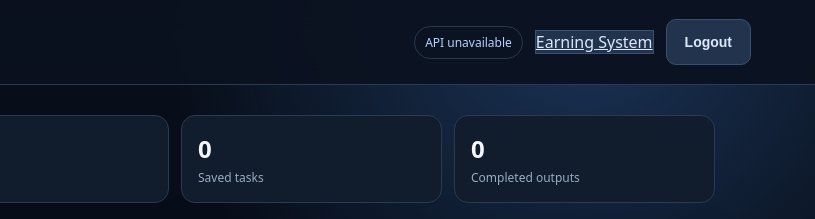
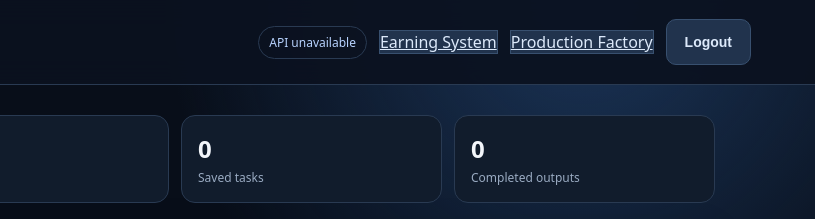
Before and after one commit to aiagent882520-cell/SINTU-AI-YOUTUBE-STUDIO, a plain HTML site: page app/static/index.html in a window 1280 px wide. Shown: the top 219 px of the page, 465-1280 px from the left. Drawn offline with Linux system fonts and the light colour scheme; no server answers.

Commit message:
feat: link production factory dashboard from studio home

```diff
--- a/app/static/index.html
+++ b/app/static/index.html
@@ -18,7 +18,7 @@
 <body>
   <header class="top">
     <div><img src="/static/brand-logo.svg" alt="SINTU AI YOUTUBE STUDIO" style="width:68px;height:52px;object-fit:contain;margin-right:12px"><div><h1>SINTU AI YOUTUBE STUDIO</h1><p>AI Video Production Workspace</p></div></div>
-    <div class="actions"><span id="health" class="status" role="status">Connecting…</span><a class="secondary" href="/earnings">Earning System</a><button id="logout" class="secondary" type="button">Logout</button></div>
+    <div class="actions"><span id="health" class="status" role="status">Connecting…</span><a class="secondary" href="/earnings">Earning System</a><a class="secondary" href="/static/factory.html">Production Factory</a><button id="logout" class="secondary" type="button">Logout</button></div>
   </header>
   <main>
     <section class="hero" data-feature="dashboard">
```
